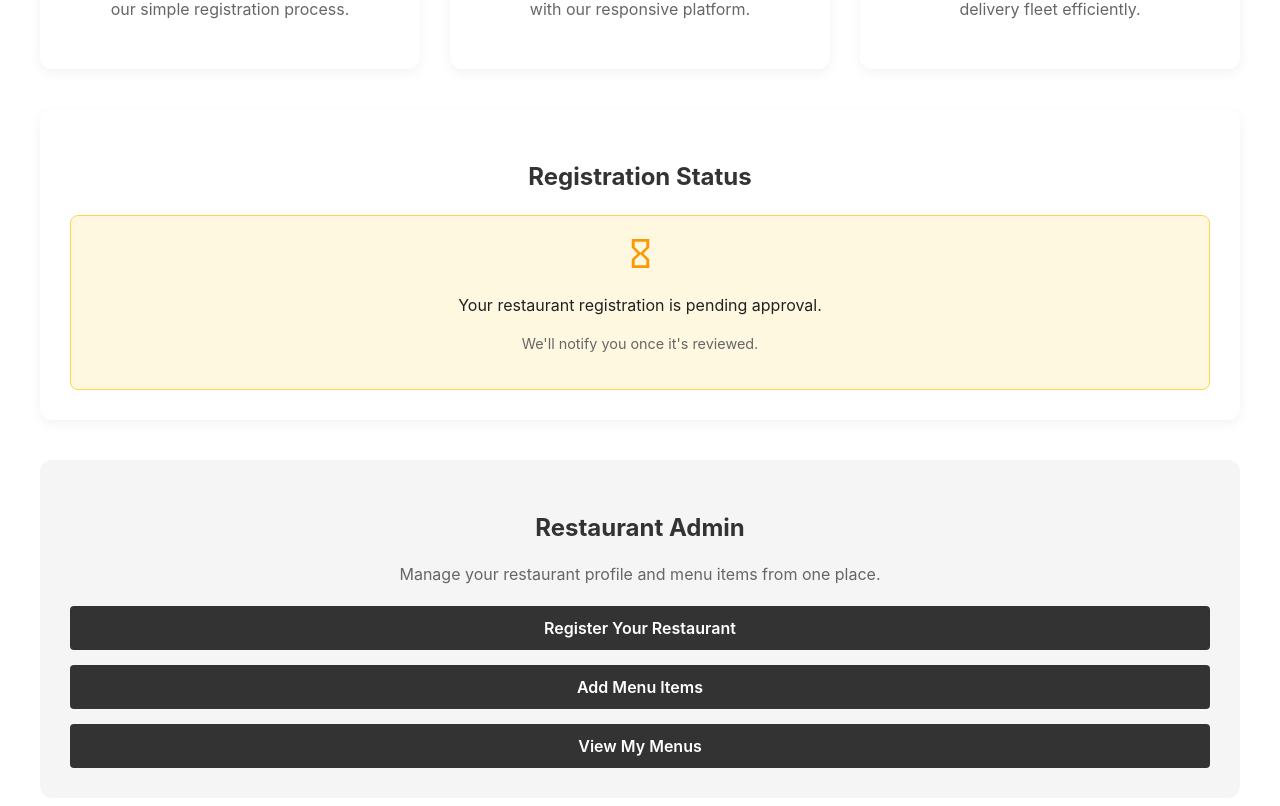
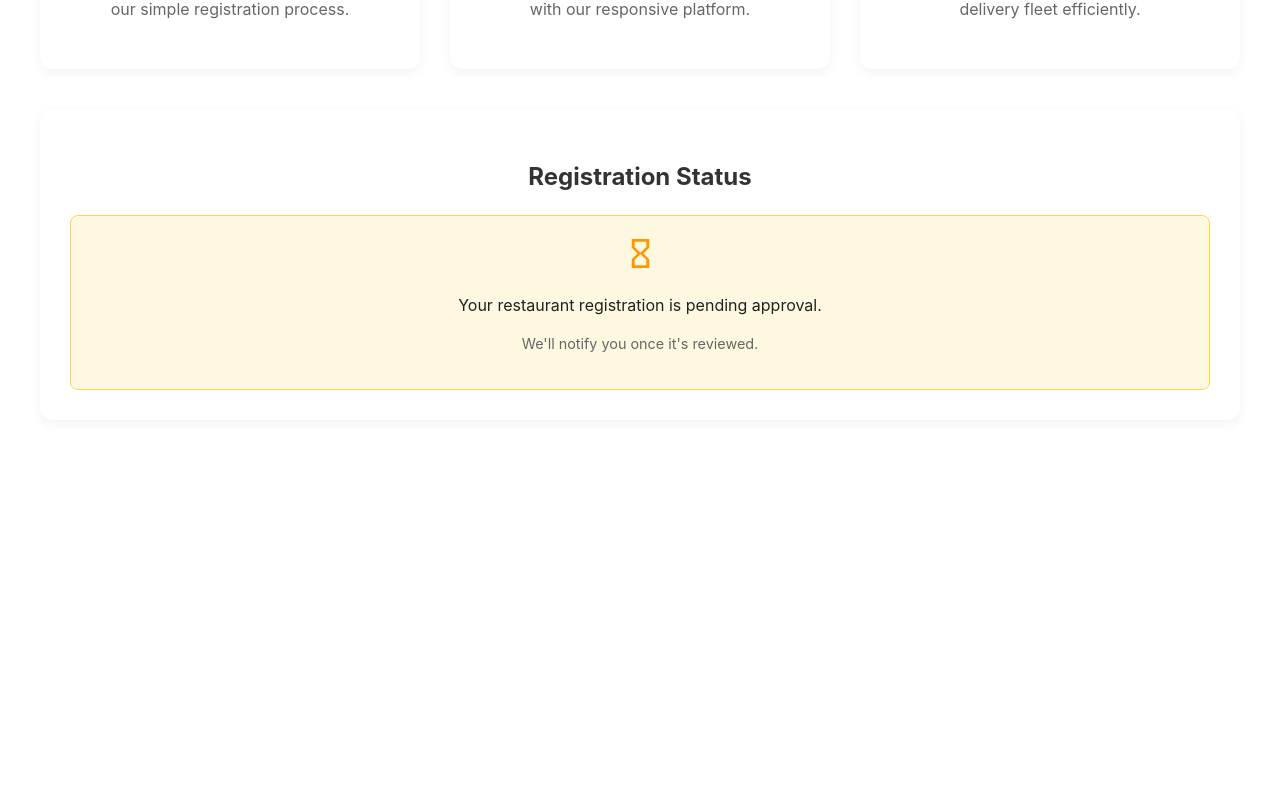
Before and after one commit to JordanCJ7/FoodieFly, a React (Create React App) app in the folder frontend/: page /restaurant-home in a window 1280 px wide. Shown: the part 692-1498 px from the top of the page. After the commit the page ends 1172 px from the top, so only its background shows below. Built offline with nearby package versions, Linux system fonts and the light colour scheme.

Commit message:
Update Home.js

```diff
--- a/frontend/src/pages/RestaurantAdmin/home/Home.js
+++ b/frontend/src/pages/RestaurantAdmin/home/Home.js
@@ -147,21 +147,6 @@ function Home() {
           )}
         </div>
       </div>
-      <div className="admin-section">
-        <h2>Restaurant Admin</h2>
-        <p>Manage your restaurant profile and menu items from one place.</p>
-        <div className="admin-buttons">
-          <button className="admin-button" onClick={handleButtonClick}>
-            Register Your Restaurant
-          </button>
-          <button className="admin-button" onClick={handleMenuButtonClick}>
-            Add Menu Items
-          </button>
-          <button className="admin-button" onClick={handleViewMenuButtonClick}>
-            View My Menus
-          </button>
-        </div>
-      </div>
     </div>
   );
 }
```
